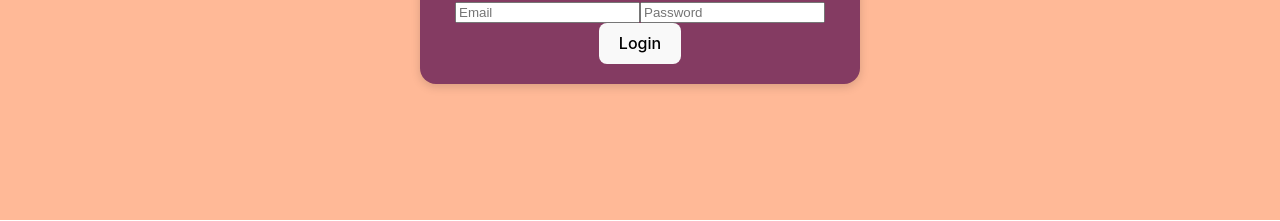
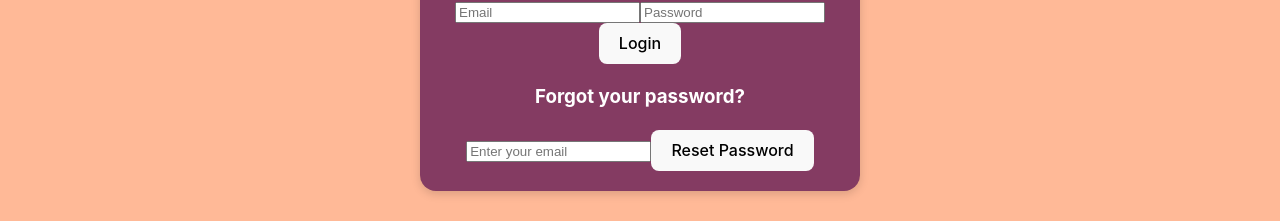
Before and after one commit to CS222-UIUC/fa25-fa25-team022-strugglemeals-com, a React (Vite) app in the folder website/: page / in a window 1280 px wide. Shown: the part 580-801 px from the top of the page. Built offline with nearby package versions, Linux system fonts and the light colour scheme; no server answers.

Commit message:
Added a password reset feature.

```diff
--- a/website/src/App.jsx
+++ b/website/src/App.jsx
@@ -3,6 +3,43 @@ import "./App.css";
 import { AuthProvider, useAuth } from "./AuthContext.jsx";
 import Signup from "./components/Signup.jsx";
 import Login from "./components/Login.jsx";
+
+function ResetPassword() {
+  const { resetPassword } = useAuth();
+  const [email, setEmail] = useState("");
+  const [message, setMessage] = useState("");
+  const [error, setError] = useState("");
+
+  const handleReset = async (e) => {
+    e.preventDefault();
+    try {
+      await resetPassword(email);
+      setMessage("Password reset email sent! Check your inbox.");
+      setError("");
+    } catch (err) {
+      setError(err.message);
+      setMessage("");
+    }
+  };
+
+  return (
+    <div className="reset-password">
+      <h3>Forgot your password?</h3>
+      <form onSubmit={handleReset} className="reset-form">
+        <input
+          type="email"
+          placeholder="Enter your email"
+          value={email}
+          onChange={(e) => setEmail(e.target.value)}
+          required
+        />
+        <button type="submit">Reset Password</button>
+      </form>
+      {message && <p style={{ color: "green" }}>{message}</p>}
+      {error && <p style={{ color: "red" }}>{error}</p>}
+    </div>
+  );
+}
 
 function AppContent() {
   const { user, logout } = useAuth();
@@ -87,6 +124,7 @@ function AppContent() {
             <h3>Sign up or Log in</h3>
             <Signup />
             <Login />
+            <ResetPassword />
           </>
         )}
       </div>
--- a/website/src/AuthContext.jsx
+++ b/website/src/AuthContext.jsx
@@ -4,7 +4,8 @@ import {
   createUserWithEmailAndPassword,
   signInWithEmailAndPassword,
   signOut,
-  onAuthStateChanged
+  onAuthStateChanged,
+  sendPasswordResetEmail
 } from "firebase/auth";
 
 const AuthContext = createContext();
@@ -20,13 +21,14 @@ export const AuthProvider = ({ children }) => {
 
   const logout = () => signOut(auth);
 
+  const resetPassword = (email) => sendPasswordResetEmail(auth, email);
   useEffect(() => {
     const unsubscribe = onAuthStateChanged(auth, setUser);
     return unsubscribe;
   }, []);
 
   return (
-    <AuthContext.Provider value={{ user, signup, login, logout }}>
+    <AuthContext.Provider value={{ user, signup, login, logout, resetPassword}}>
       {children}
     </AuthContext.Provider>
   );
```
